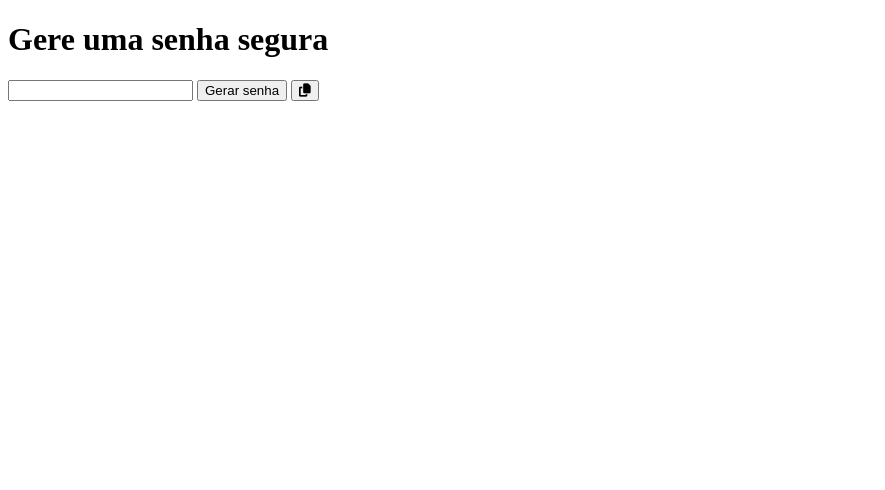
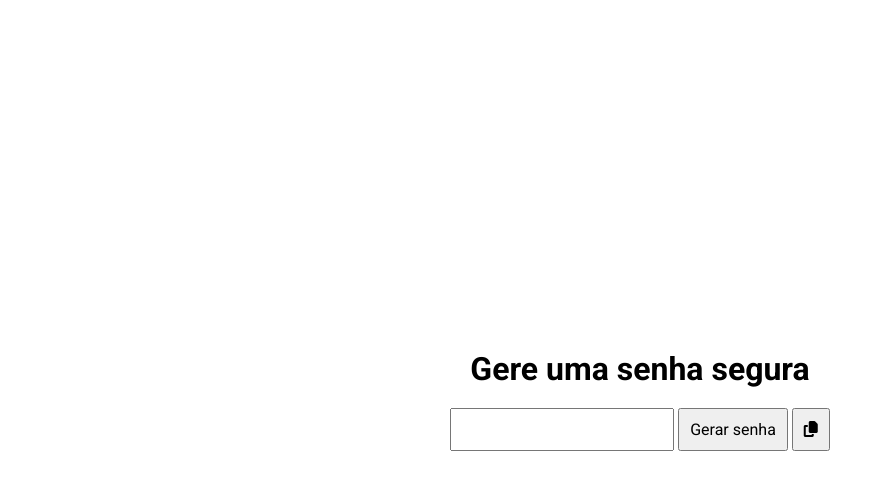
Before and after one commit to rute-dev/password-generator, a plain HTML site: page index.html in a window 1280 px wide. Shown: the whole page, without its empty margins (0-885 px from the left). Drawn offline with Linux system fonts and the light colour scheme.

Commit message:
update css

```diff
--- a/src/style.css
+++ b/src/style.css
@@ -1,6 +1,15 @@
-/*
+@import url('https://fonts.googleapis.com/css2?family=Roboto:wght@100;300;400;500;700&display=swap');
+
+* {
+  margin: 0;
+  padding: 0;
+  font-family: 'Roboto', sans-serif;
+  text-decoration: none;
+  list-style: none;
+  color: inherit;
+}
+
 body {
-    font-family: Arial, sans-serif;
   display: flex;
   align-items: center;
   justify-content: center;
@@ -28,4 +37,3 @@ body {
   font-size: 16px;
   cursor: pointer;
 }
-*/
```
Lines whose indentation alone changed are shown as unchanged.
